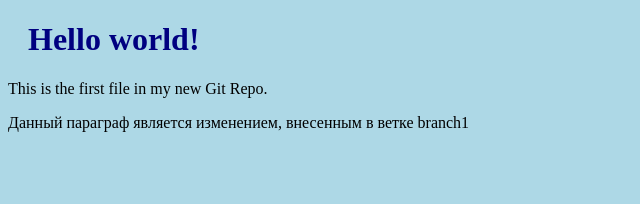
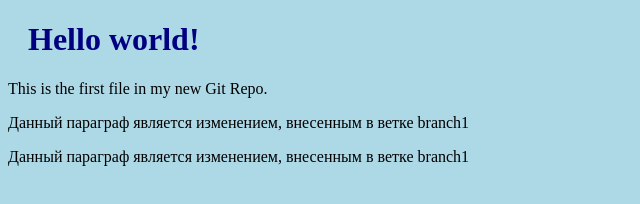
Before and after one commit to Olga88884444/w3tutorial, a plain HTML site: page index.html in a window 1280 px wide. Shown: the whole page, without its empty margins (0-640 px from the left). Drawn offline with Linux system fonts and the light colour scheme.

Commit message:
Добавлен параграф в index.html

```diff
--- a/index.html
+++ b/index.html
@@ -9,6 +9,7 @@
 <h1>Hello world!</h1>
 <p>This is the first file in my new Git Repo.</p>
 <p>Данный параграф является изменением, внесенным в ветке branch1</p>
+<p>Данный параграф является изменением, внесенным в ветке branch1</p>
 
 </body>
 </html>
```
